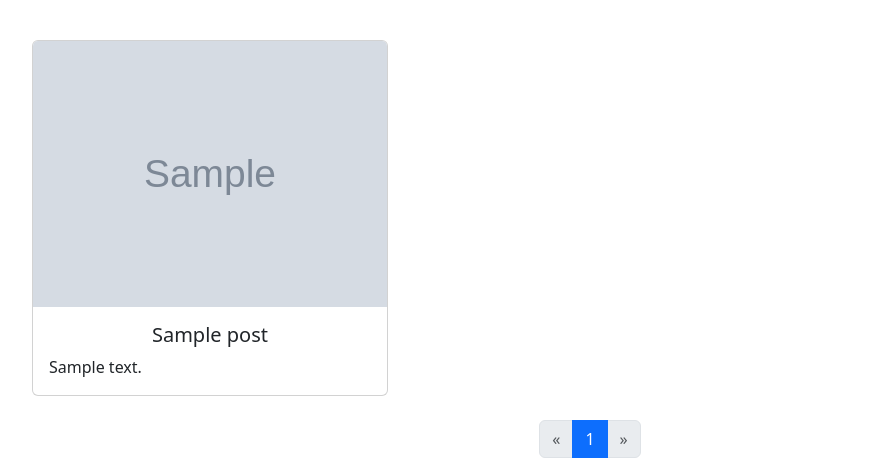
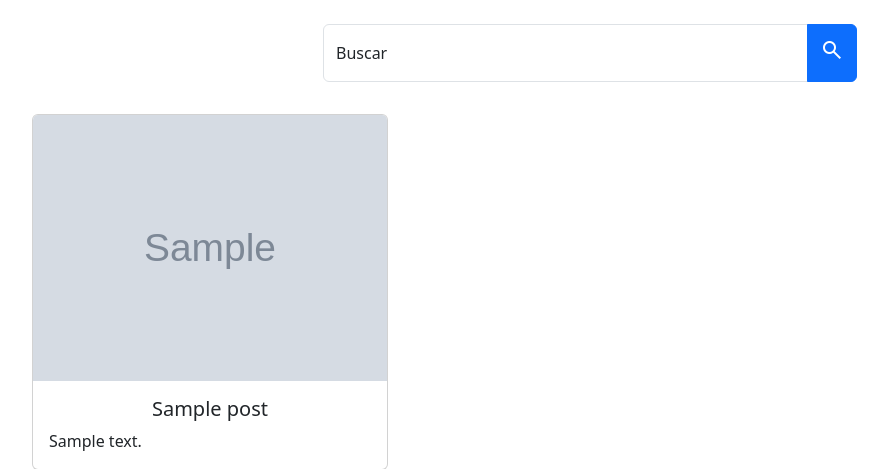
Before and after one commit to cesario-neto/Projeto_Blog, a Django app: page / in a window 1280 px wide. Shown: the part 122-591 px from the top of the page, without its empty margins (50-938 px from the left). Run offline with Django 5.2, Linux system fonts and the light colour scheme; tables that the repository leaves empty hold one stand-in row (values such as "Sample post"); grey boxes marked "Sample" are stand-in pictures.

Commit message:
add search view

```diff
--- a/app/frontend/templates/partials/_head.html
+++ b/app/frontend/templates/partials/_head.html
@@ -12,4 +12,6 @@
     <script defer src="https://cdn.jsdelivr.net/npm/bootstrap@5.3.3/dist/js/bootstrap.bundle.min.js"
         integrity="sha384-YvpcrYf0tY3lHB60NNkmXc5s9fDVZLESaAA55NDzOxhy9GkcIdslK1eN7N6jIeHz"
         crossorigin="anonymous"></script>
+    <link rel="stylesheet"
+        href="https://fonts.googleapis.com/css2?family=Material+Symbols+Outlined:opsz,wght,FILL,GRAD@24,400,0,0" />
 </head>
--- a/app/frontend/templates/post/pages/home.html
+++ b/app/frontend/templates/post/pages/home.html
@@ -3,6 +3,23 @@
 {% block content %}
 
     <section class="container-lg mt-4" style="min-height: 90vh;">
+
+        <div class="container mt-3 mb-3 w-50">
+            <form action="{% url "search" %}" method="get" class="input-group">
+
+                <div class="form-floating">
+                    <input class="form-control" type="search" id="floatingInput" placeholder="Buscar" name="q">
+                    <label for="floatingInput">Buscar</label>
+                </div>
+
+                <button type="submit" class="btn btn-primary">
+                    <span class="material-symbols-outlined">
+                        search
+                    </span>
+                </button>
+            </form>
+        </div>
+
 
         <div class="row">
 
@@ -33,9 +50,15 @@
             <ul class="pagination justify-content-center">
                 {% if page_obj.has_previous %}
                     <li class="page-item">
+                        {% if query %}
+                        <a class="page-link" href="?q={{ query }}&page={{ page_obj.previous_page_number }}" aria-label="Previous">
+                            <span aria-hidden="true">&laquo;</span>
+                        </a>
+                        {% else %}
                         <a class="page-link" href="?page={{ page_obj.previous_page_number }}" aria-label="Previous">
                             <span aria-hidden="true">&laquo;</span>
                         </a>
+                        {% endif %}
                     </li>
                 {% else %}
                     <li class="page-item">
@@ -47,9 +70,15 @@
                 <li class="page-item"><a class="page-link active" href="#">{{ page_obj.number }}</a></li>
                 {% if page_obj.has_next %}
                     <li class="page-item">
+                        {% if query %}
+                        <a class="page-link" href="?q={{ query }}&page={{ page_obj.next_page_number }}" aria-label="Next">
+                            <span aria-hidden="true">&raquo;</span>
+                        </a>
+                        {% else %}
                         <a class="page-link" href="?page={{ page_obj.next_page_number }}" aria-label="Next">
                             <span aria-hidden="true">&raquo;</span>
                         </a>
+                        {% endif %}
                     </li>
                 {% else %}
                     <li class="page-item">
--- a/app/frontend/urls.py
+++ b/app/frontend/urls.py
@@ -1,7 +1,8 @@
 from django.urls import path
-from .views import PostsListView, PostDetailView
+from .views import PostsListView, PostDetailView, SearchPostsListView
 
 urlpatterns = [
     path('', PostsListView.as_view(), name='home'),
     path('post/<slug:slug>', PostDetailView.as_view(), name='post'),
+    path('search/', SearchPostsListView.as_view(), name='search')
 ]
--- a/app/frontend/views/post_view.py
+++ b/app/frontend/views/post_view.py
@@ -1,3 +1,5 @@
+from typing import Any
+from django.db.models.query import QuerySet
 from django.views.generic import ListView, DetailView
 from post.models import Post
 
@@ -15,3 +17,25 @@ class PostDetailView(DetailView):
     context_object_name = 'post'
     template_name = 'post/pages/post.html'
     slug_field = 'slug'
+
+
+class SearchPostsListView(ListView):
+    queryset = Post.objects.filter(is_publishe=True)
+    context_object_name = 'posts'
+    template_name = 'post/pages/home.html'
+    paginate_by = 9
+
+    def get_queryset(self):
+        query = self.request.GET.get('q', '')
+        qs = super().get_queryset()
+
+        if query:
+            qs = qs.filter(title__icontains=query)
+
+        return qs
+
+    def get_context_data(self, **kwargs):
+        ctx = super().get_context_data(**kwargs)
+        query = self.request.GET.get('q', '')
+        ctx.update({'query': query})
+        return ctx
```
